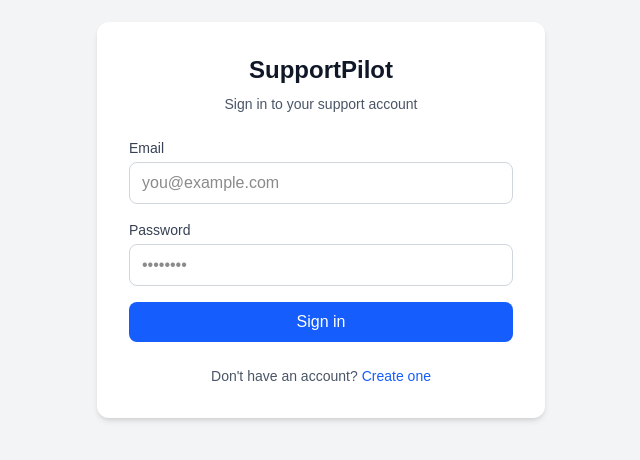
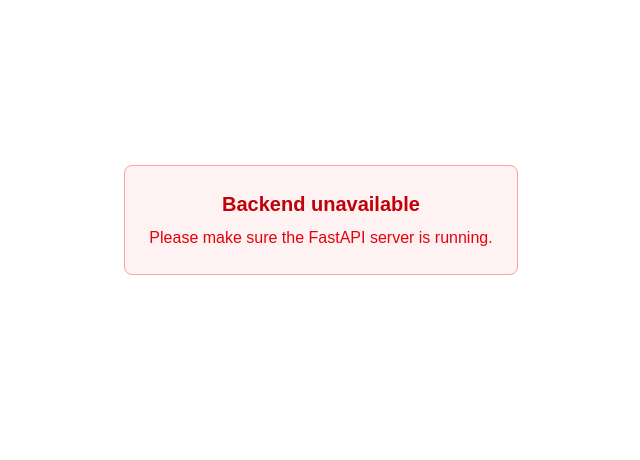
Before and after one commit to MallaManoj/supportpilot, a Next.js app in the folder frontend/: page / in a window 1280 px wide. Shown: the part 180-640 px from the top of the page, without its empty margins (319-959 px from the left). Built offline with nearby package versions, Linux system fonts and the light colour scheme; no server answers.

Commit message:
feat: handle backend availability

```diff
--- a/frontend/app/page.tsx
+++ b/frontend/app/page.tsx
@@ -1,7 +1,8 @@
 "use client";
 
-import { useState } from "react";
+import { useState, useEffect } from "react";
 import { useAuth } from "@/context/AuthContext";
+import { apiFetch } from "@/lib/api";
 
 import AuthForm from "@/components/AuthForm";
 import { Conversation } from "@/types/conversation";
@@ -18,6 +19,37 @@ export default function Home() {
 
   const [selectedConversationId, setSelectedConversationId] =
     useState<number | null>(null);
+
+  const [backendError, setBackendError] = useState(false);
+
+  useEffect(() => {
+    const checkBackend = async () => {
+      try {
+        await apiFetch("/health");
+        setBackendError(false);
+      } catch {
+        setBackendError(true);
+      }
+    };
+
+    checkBackend();
+  }, []);
+
+  if (backendError) {
+    return (
+      <main className="flex min-h-screen items-center justify-center p-6">
+        <div className="rounded-lg border border-red-300 bg-red-50 p-6 text-center">
+          <h1 className="text-xl font-semibold text-red-700">
+            Backend unavailable
+          </h1>
+
+          <p className="mt-2 text-red-600">
+            Please make sure the FastAPI server is running.
+          </p>
+        </div>
+      </main>
+    );
+  }
 
   if (isLoadingAuth) {
     return (
```
